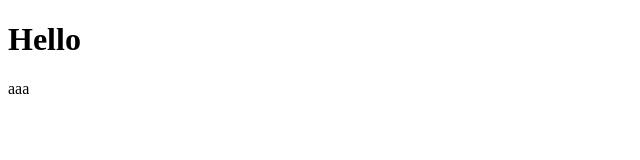
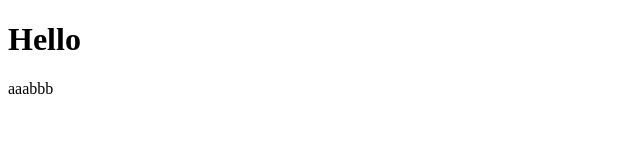
Before and after one commit to yoichi-muraoka/issue-driven, a plain HTML site: page index.html in a window 1280 px wide. Shown: the full height of the page, 0-640 px from the left. Drawn offline with Linux system fonts and the light colour scheme.

```diff
--- a/index.html
+++ b/index.html
@@ -7,6 +7,6 @@
   </head>
   <body>
     <h1>Hello</h1>
-    aaa
+    aaabbb
   </body>
 </html>
```
